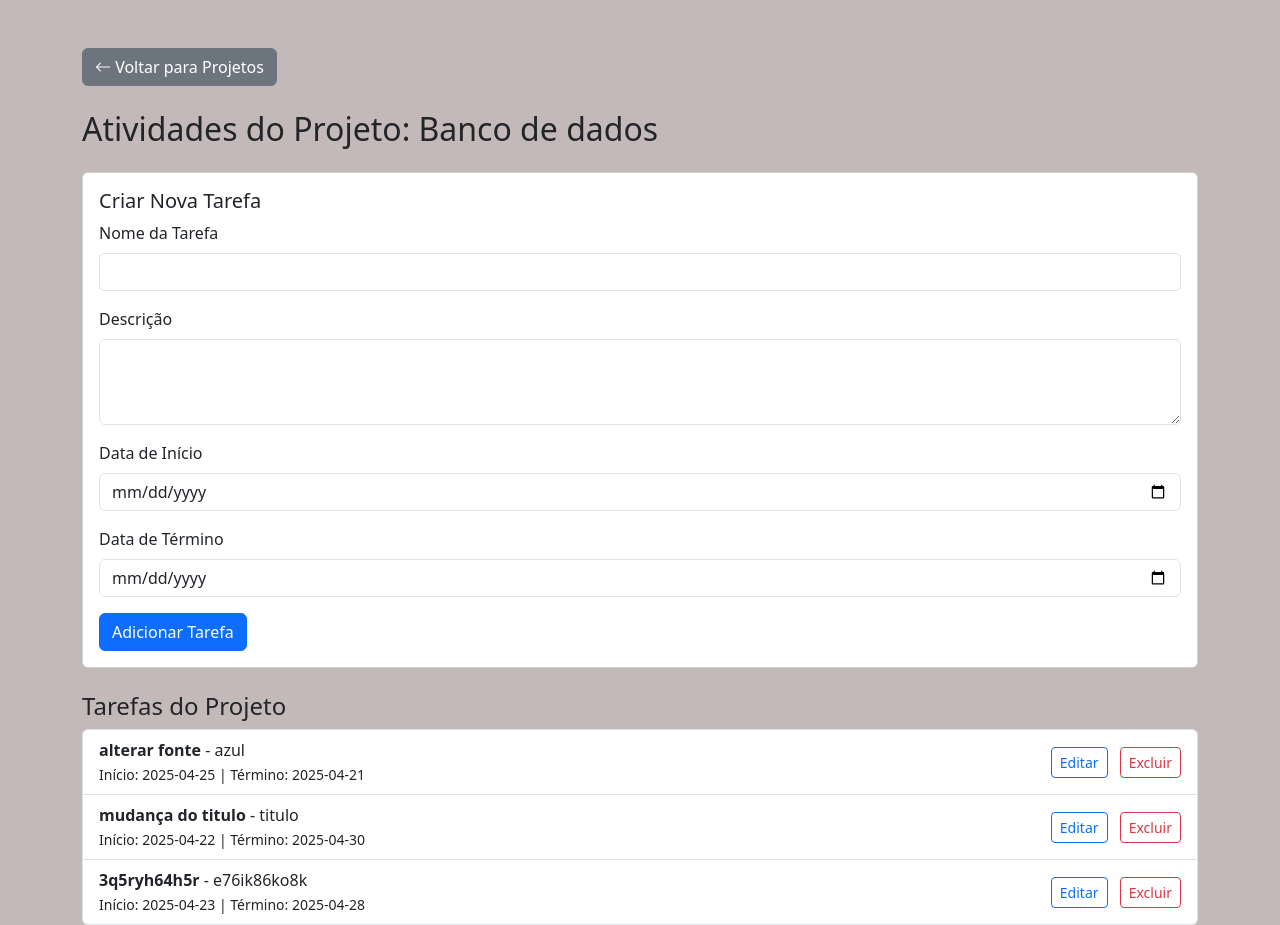
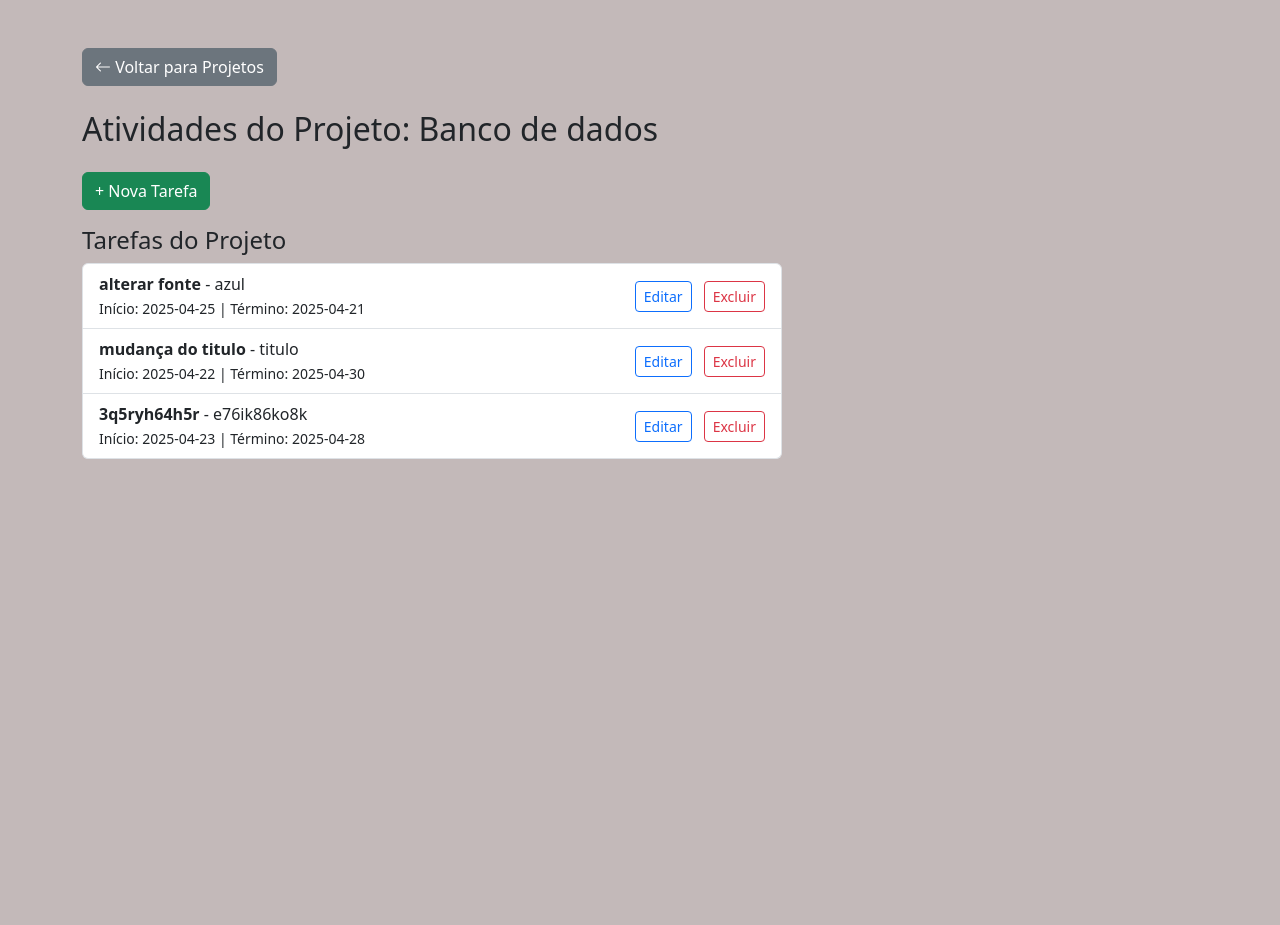
Before and after one commit to liv-gs/sistema_projetos, a Flask app: page /projeto/16/tarefas in a window 1280 px wide. After the commit the page ends 459 px from the top, so only its background shows below. Run offline with Flask 3, Linux system fonts and the light colour scheme; data comes from the database, SQL or seed files in the repository; both versions use the stored data as it was after the commit.

Commit message:
formulário tarefas

```diff
--- a/routes/projeto_route.py
+++ b/routes/projeto_route.py
@@ -21,10 +21,12 @@ def listar_projetos():
     return render_template('projeto.html', projetos=projetos)
 
 
+
 @projeto_route.route('/projeto/excluir/<int:id>', methods=['POST'])
 def excluir_projeto_route(id):
     excluir_projeto(id)
     return redirect(url_for('projeto_route.listar_projetos'))
+
 
 
 @projeto_route.route('/projeto/editar/<int:id>', methods=['GET', 'POST'])
--- a/routes/tarefa_route.py
+++ b/routes/tarefa_route.py
@@ -1,7 +1,7 @@
 from flask import Blueprint, render_template, request, redirect, url_for, abort
 from db import buscar_projeto_por_id, buscar_tarefas_por_projeto, salvar_tarefa, buscar_tarefa_por_id, excluir_tarefa, exc_atualizar_tarefa
 
-# Aqui você define o blueprint
+
 tarefa_route = Blueprint('tarefa_route', __name__)
 projeto_route = Blueprint('projeto_route', __name__)
 
@@ -19,9 +19,9 @@ def salvar_tarefa_route(projeto_id):
     data_inicio = request.form['data_inicio']
     data_fim = request.form['data_fim']
 
-
     salvar_tarefa(nome, descricao, data_inicio, data_fim, projeto_id)
     return redirect(url_for('tarefa_route.tarefas_do_projeto', projeto_id=projeto_id))
+
 
 @tarefa_route.route('/tarefa/<int:id>/atualizar', methods=['POST'])
 def atualizar_tarefa(id):
@@ -30,7 +30,7 @@ def atualizar_tarefa(id):
     data_inicio = request.form['data_inicio']
     data_fim = request.form['data_fim']
 
-    projeto_id = request.form.get('projeto_id')  # Usando get para evitar KeyError
+    projeto_id = request.form.get('projeto_id')
     if not projeto_id:
         return "Erro: projeto_id não foi enviado", 400
 
@@ -49,16 +49,12 @@ def editar_tarefa(id):
         data_fim = request.form['data_fim']
         projeto_id = request.form['projeto_id']
 
-
         exc_atualizar_tarefa(id, nome, descricao, data_inicio, data_fim)
-
-
         return redirect(url_for('tarefa_route.tarefas_do_projeto', projeto_id=projeto_id))
 
 
     projeto = buscar_projeto_por_id(tarefa['projeto_id'])
     tarefas = buscar_tarefas_por_projeto(tarefa['projeto_id'])
-
     return render_template('tarefas.html', tarefa=tarefa, projeto=projeto, tarefas=tarefas)
 
 
--- a/templates/projeto.html
+++ b/templates/projeto.html
@@ -29,7 +29,7 @@
                     <a href="{{ url_for('projeto_route.listar_projetos') }}" class="btn-close" aria-label="Fechar"></a>
                 </div>
 
-                <!-- Formulário de Criação/Edição -->
+
                 <form
                     action="{{ url_for('projeto_route.editar_projeto', id=projeto_editar['id']) if projeto_editar else url_for('projeto_route.listar_projetos') }}"
                     method="POST"
@@ -67,7 +67,7 @@
             </div>
         </div>
 
-        <!-- Lista de Projetos -->
+
         <div class="row">
             {% for projeto in projetos %}
                 <div class="col-md-4 mb-4">
--- a/templates/tarefas.html
+++ b/templates/tarefas.html
@@ -6,29 +6,42 @@
     <link href="https://cdn.jsdelivr.net/npm/bootstrap@5.3.2/dist/css/bootstrap.min.css" rel="stylesheet">
     <script src="https://cdn.jsdelivr.net/npm/bootstrap@5.3.2/dist/js/bootstrap.bundle.min.js"></script>
     <link href="https://cdn.jsdelivr.net/npm/bootstrap-icons@1.10.5/font/bootstrap-icons.css" rel="stylesheet">
+    <script>
+        function toggleCardForm() {
+            const card = document.getElementById('formCard');
+            card.classList.toggle('d-none');
+        }
+    </script>
 </head>
 <body style="background-color: rgba(195, 185, 185, 0.991);">
 
 <div class="container mt-5">
+    <div>
         <a href="{{ url_for('projeto_route.listar_projetos') }}" class="btn btn-secondary mb-4">
             <i class="bi bi-arrow-left"></i> Voltar para Projetos
         </a>
-
         <h2 class="mb-4">Atividades do Projeto: {{ projeto['nome'] }}</h2>
 
-<div class="card mb-4">
+        {% if not tarefa %}
+            <button class="btn btn-success mb-3" onclick="toggleCardForm()">+ Nova Tarefa</button>
+        {% endif %}
+
+        <div id="formCard" class="card mb-4 {{ 'd-none' if not tarefa else '' }}" style="max-width: 700px;">
             <div class="card-body">
-        <h5 class="card-title">
+                <div class="d-flex justify-content-between align-items-center mb-3">
+                    <h5 class="card-title mb-0">
                         {% if tarefa %}
                             Editar Tarefa
                         {% else %}
-                Criar Nova Tarefa
+                            Nova Tarefa
                         {% endif %}
                     </h5>
+                    {% if not tarefa %}
+                        <button type="button" class="btn-close" aria-label="Fechar" onclick="toggleCardForm()"></button>
+                    {% endif %}
+                </div>
 
                 <form method="POST" action="{% if tarefa %}{{ url_for('tarefa_route.atualizar_tarefa', id=tarefa['id']) }}{% else %}{{ url_for('tarefa_route.salvar_tarefa_route', projeto_id=projeto['id']) }}{% endif %}">
-
-            <!-- Campo oculto com ID do projeto -->
                     <input type="hidden" name="projeto_id" value="{{ projeto['id'] }}">
 
                     <div class="mb-3">
@@ -58,7 +71,7 @@
             </div>
         </div>
 
-
+        <div style="max-width: 700px;">
             <h4>Tarefas do Projeto</h4>
             <ul class="list-group">
                 {% for tarefa in tarefas %}
@@ -79,6 +92,8 @@
                 {% endfor %}
             </ul>
         </div>
+    </div>
+</div>
 
 </body>
 </html>
```
Also changed, not shown: banco.db. Lines whose indentation alone changed are shown as unchanged.
